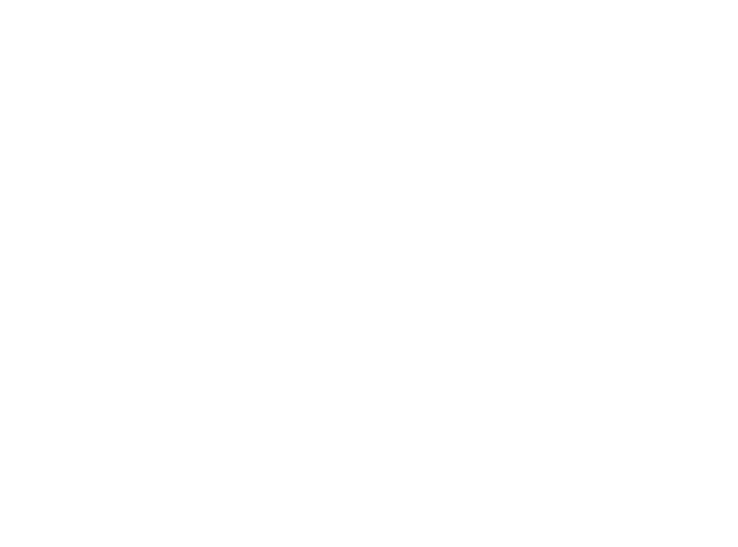
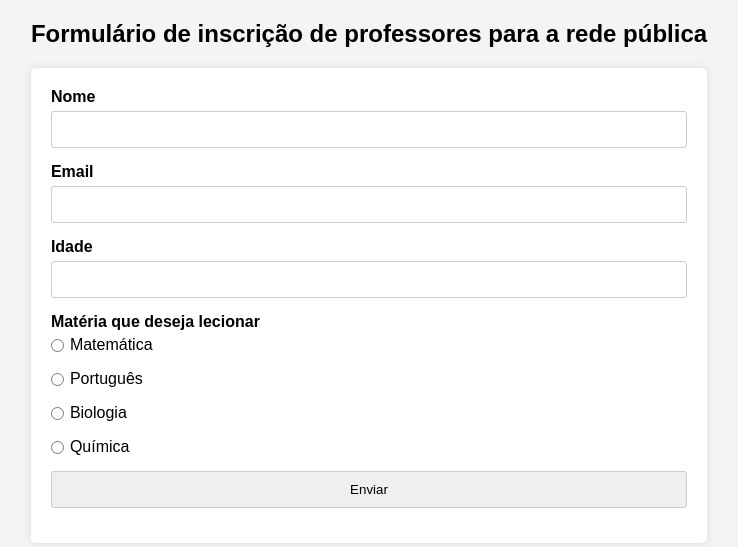
Before and after one commit to YagoSchramm/SCTech, a plain HTML site: page Front-end/Professor_form.html in a window 1280 px wide. Shown: the whole page, without its empty margins (271-1009 px from the left). Drawn offline with Linux system fonts and the light colour scheme.

Commit message:
form de matérias

```diff
--- a/Front-end/Professor_form.html
+++ b/Front-end/Professor_form.html
@@ -1,11 +1,46 @@
 <!DOCTYPE html>
 <html lang="pt-br">
+
 <head>
     <meta charset="UTF-8">
     <meta name="viewport" content="width=device-width, initial-scale=1.0">
     <title>Form de Professores</title>
+    <link rel="stylesheet" href="form_style.css">
 </head>
+
 <body>
+    <section>
+        <h1>Formulário de inscrição de professores para a rede pública </h1>
+        <form action="">
+            <label for="nome">Nome</label>
+            <input type="text" name="nome" id="nome">
+            <label for="email">Email</label>
+            <input type="email" name="email" id="email">
+            <label for="idade">Idade</label>
+            <input type="number" name="idade" id="idade">
+            <label for="materia">Matéria que deseja lecionar</label>
+              <div class="radio-group">
+                <div class="radio-item">
+                    <input type="radio" id="op1" name="escolha" value="1">
+                    <label for="op1">Matemática</label>
+                </div>
+                <div class="radio-item">
+                    <input type="radio" id="op2" name="escolha" value="2">
+                    <label for="op2">Português</label>
+                </div>
+                <div class="radio-item">
+                    <input type="radio" id="op3" name="escolha" value="3">
+                    <label for="op3">Biologia</label>
+                </div>
+                    <div class="radio-item">
+                    <input type="radio" id="op3" name="escolha" value="3">
+                    <label for="op3">Química</label>
+                </div>
+            </div>
+            <input type="button" value="Enviar">
 
+        </form>
+    </section>
 </body>
+
 </html>
--- /dev/null
+++ b/Front-end/form_style.css
@@ -0,0 +1,74 @@
+*{
+    margin: 0;
+    padding: 0;
+    box-sizing: border-box;
+}
+
+body{
+    width: 100%;
+    height: 100vh;
+    font-family: Arial, sans-serif;
+    background-color: #f4f4f4;
+    display: flex;
+    flex-direction: column;
+    align-items: center;
+}
+h1{
+    justify-self: center;
+    margin-top: 20px;
+}
+form{
+    background-color: #fff;
+    padding: 20px;
+    border-radius: 5px;
+    box-shadow: 0 0 10px rgba(0,0,0,0.1);
+    display: flex;
+    flex-direction: column;
+    margin-top: 20px;
+}
+label{
+    margin-bottom: 5px;
+    font-weight: bold;
+}
+input{
+    padding: 10px;
+    margin-bottom: 15px;
+    border: 1px solid #ccc;
+    border-radius: 3px;
+}
+input[type="radio"]{
+    padding: 0;
+    margin: 0 6px 0 0;
+    vertical-align: middle;
+}
+
+input[type="radio"] + label{
+    display: inline-block;
+    margin: 0 16px 0 0;
+    font-weight: normal;
+    vertical-align: middle;
+}
+
+.radio-group{
+    display: flex;
+    flex-direction: column;
+    align-items: flex-start;
+    gap: 16px;
+    margin-bottom: 15px;
+    flex-wrap: wrap;
+}
+
+.radio-item{
+    display: flex;
+    align-items: center;
+}
+
+.radio-item input[type="radio"]{
+    margin: 0 6px 0 0;
+    padding: 0;
+}
+
+.radio-item label{
+    margin: 0;
+    font-weight: normal;
+}
```
